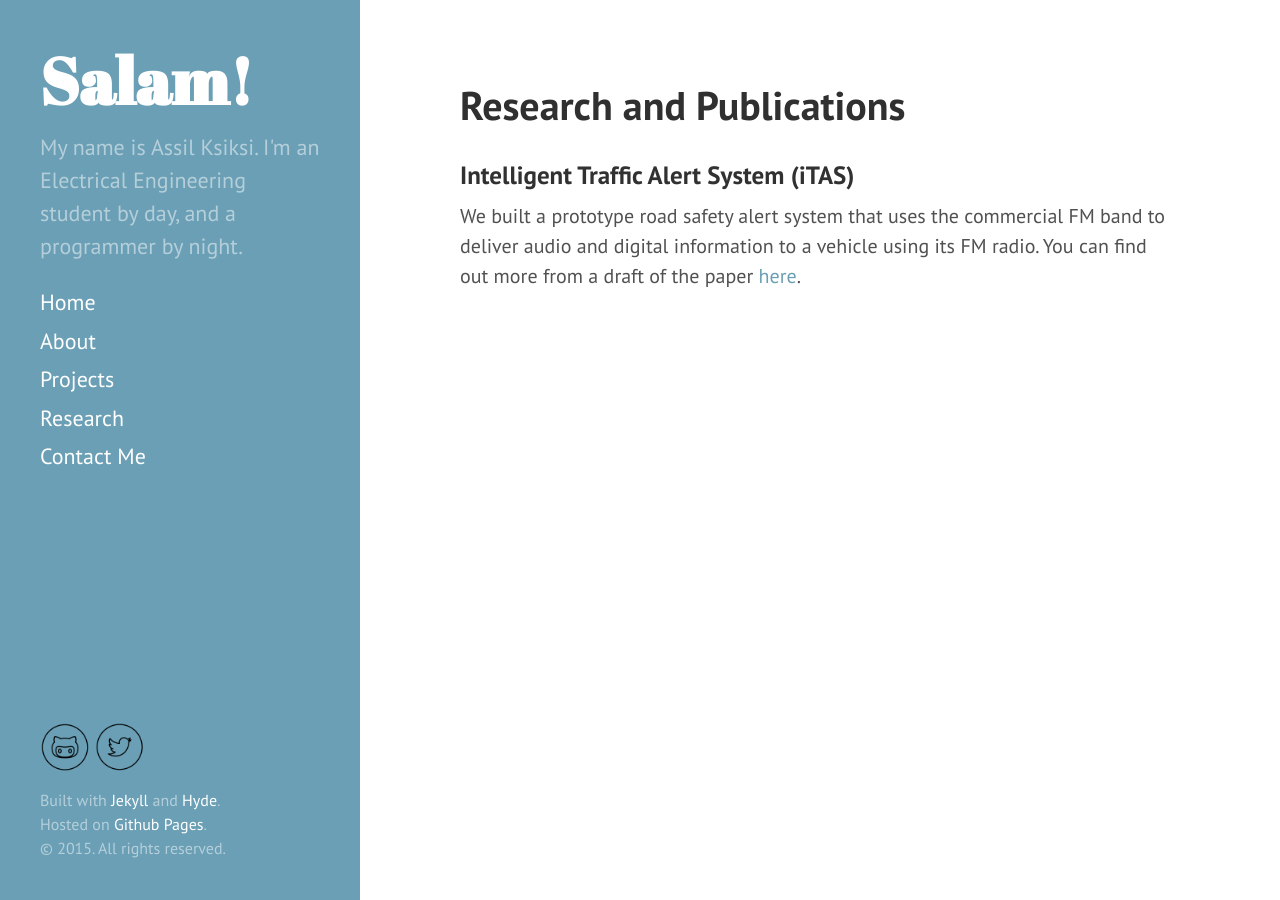
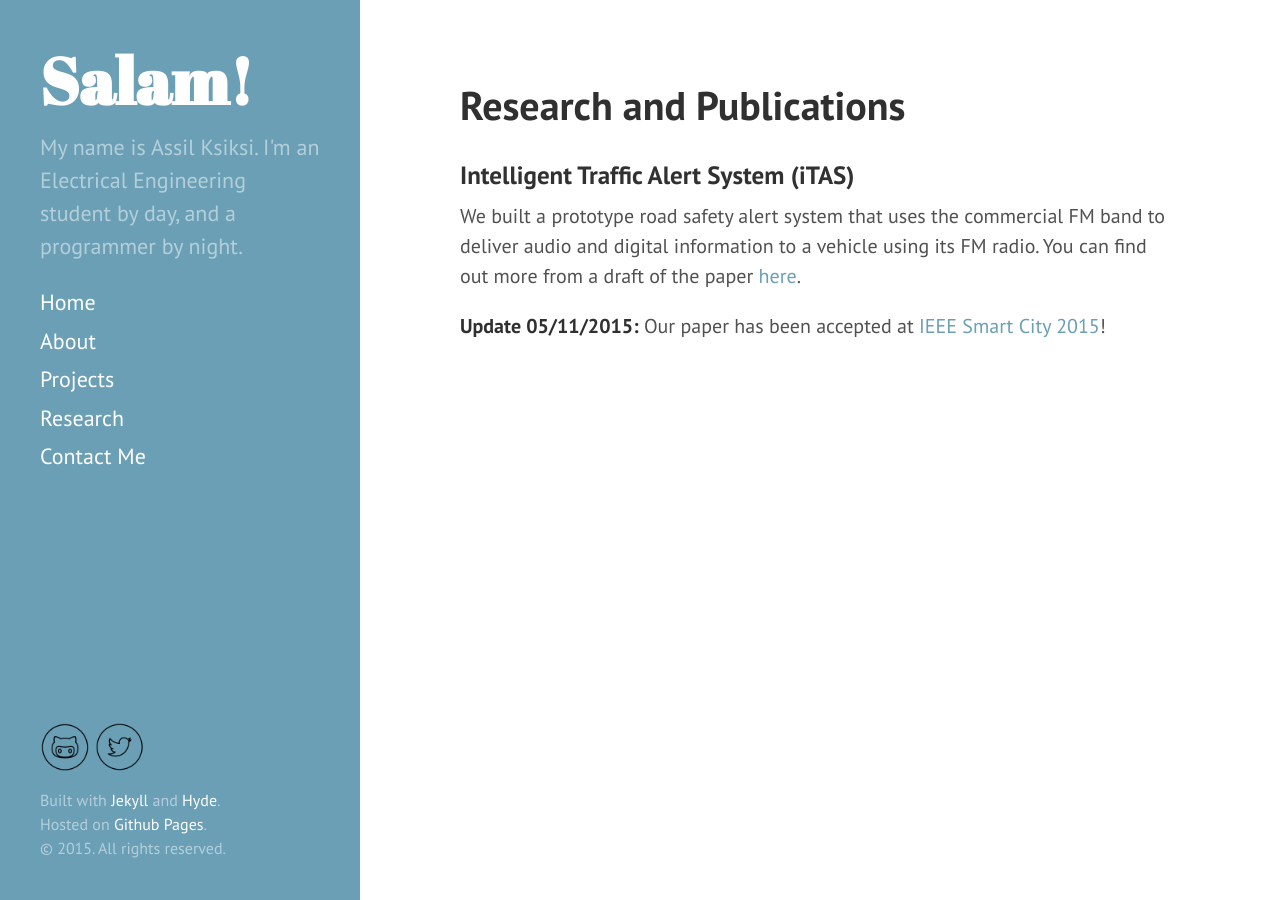
Before and after one commit to aksiksi/blog, a Jekyll site: the page built from research/index.md, in a window 1280 px wide. Built offline with Jekyll 4.4.1, drawn with Linux system fonts in a browser that asks for light colours; Markdown is read by kramdown in place of the engine named in the settings.

Commit message:
Paper published!

```diff
--- a/research/index.md
+++ b/research/index.md
@@ -6,3 +6,5 @@ title: Research and Publications
 ### Intelligent Traffic Alert System (iTAS)
 
 We built a prototype road safety alert system that uses the commercial FM band to deliver audio and digital information to a vehicle using its FM radio. You can find out more from a draft of the paper [here](http://1drv.ms/1ON0nb5).
+
+**Update 05/11/2015:** Our paper has been accepted at [IEEE Smart City 2015](http://umc.uestc.edu.cn/conference/SmartCity2015/index.php)!
```
